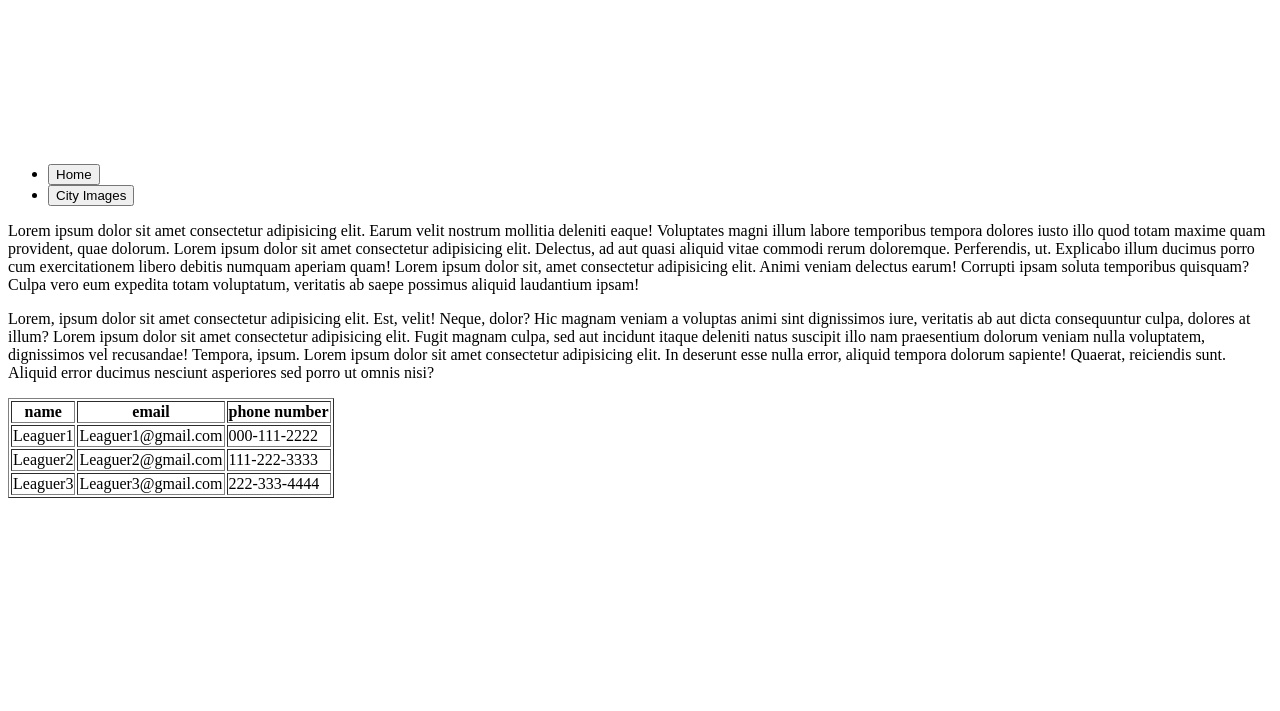
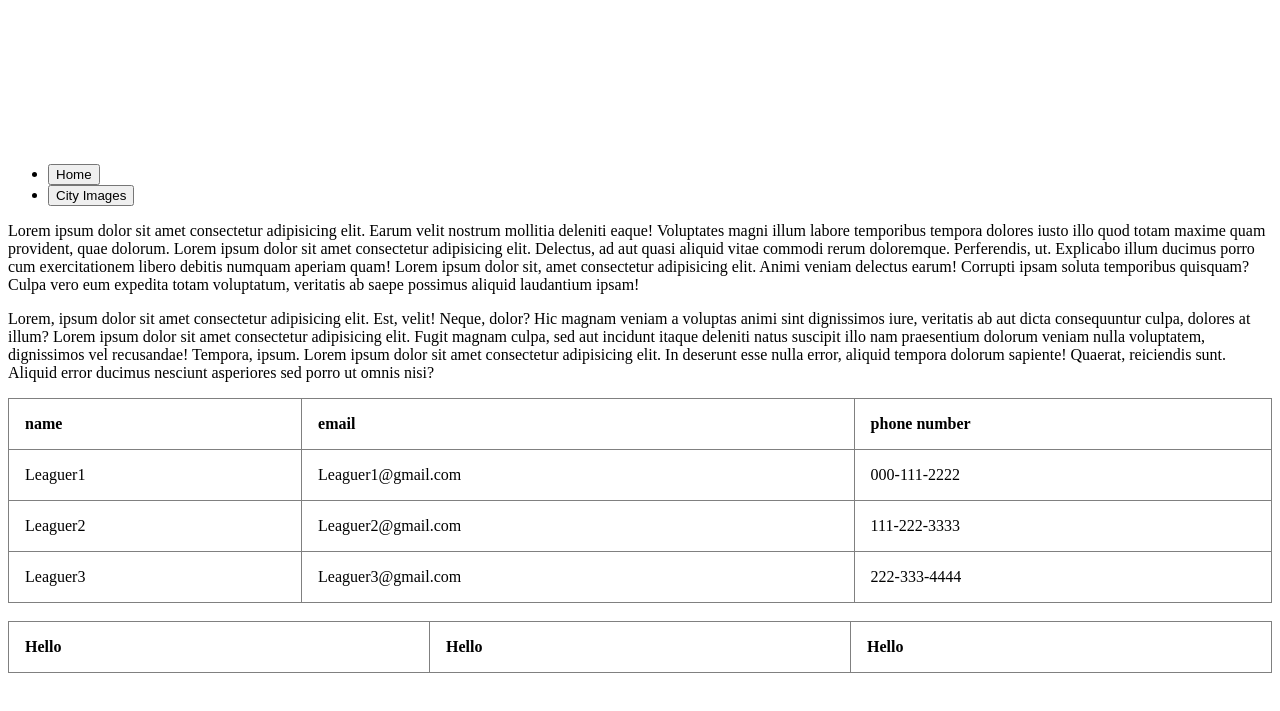
Before and after one commit to pyigo/simple-travel-site, a plain HTML site: page index.html in a window 1280 px wide. Shown: the part 79-790 px from the top of the page. Drawn offline with Linux system fonts and the light colour scheme.

Commit message:
Styled table

```diff
--- a/css/style.css
+++ b/css/style.css
@@ -10,6 +10,16 @@ img.photo{
 
 table {
 
-    border:1;
-    color: black;
+    width :100%;
+
 }
+
+table, tr, th, td{
+    border : 1px solid grey;
+    border-collapse: collapse;
+}
+
+th, td{
+    padding: 1rem;
+    text-align: left;
+}
--- a/index.html
+++ b/index.html
@@ -38,7 +38,7 @@
     <p>
       Lorem, ipsum dolor sit amet consectetur adipisicing elit. Est, velit! Neque, dolor? Hic magnam veniam a voluptas animi sint dignissimos iure, veritatis ab aut dicta consequuntur culpa, dolores at illum? Lorem ipsum dolor sit amet consectetur adipisicing elit. Fugit magnam culpa, sed aut incidunt itaque deleniti natus suscipit illo nam praesentium dolorum veniam nulla voluptatem, dignissimos vel recusandae! Tempora, ipsum. Lorem ipsum dolor sit amet consectetur adipisicing elit. In deserunt esse nulla error, aliquid tempora dolorum sapiente! Quaerat, reiciendis sunt. Aliquid error ducimus nesciunt asperiores sed porro ut omnis nisi?
     </p>
-    <table border="1">
+    <table>
         <tr>
             <th>name</th>
             <th>email</th>
@@ -60,5 +60,13 @@
             <td>222-333-4444</td>
         </tr>
     </table>
+    <br>
+    <table>
+        <th>Hello</th>
+        <th>Hello</th>
+        <th>Hello</th>
+
+    </table>
+
 </body>
 </html>
```
